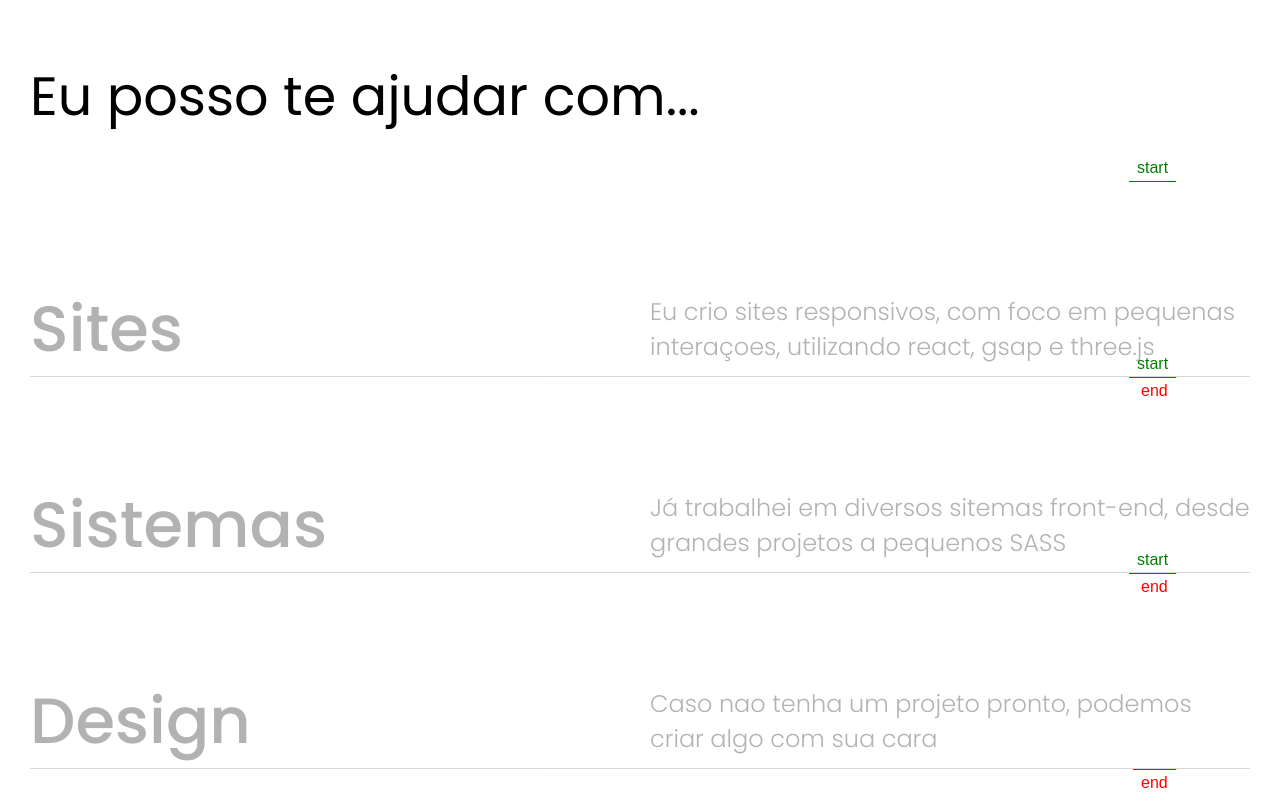
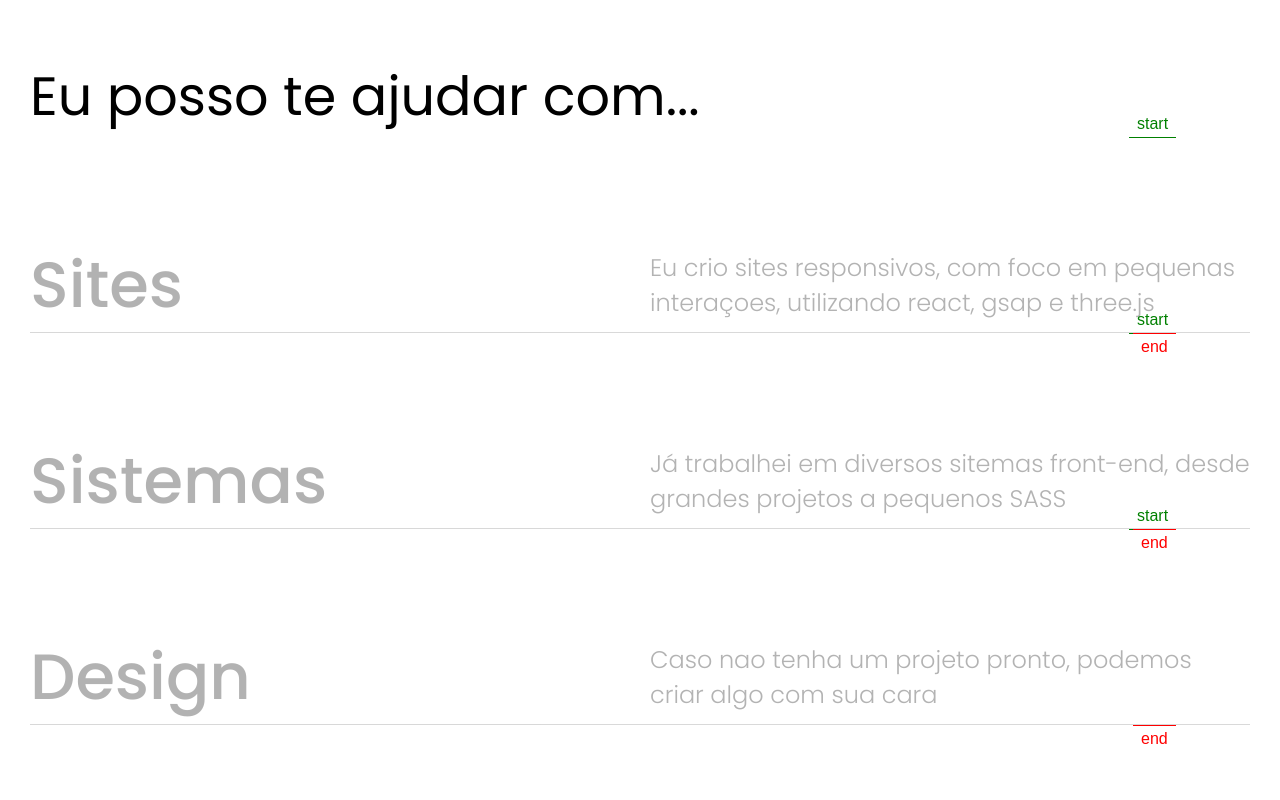
Before and after one commit to GabrielBarbosa2003/portfolio-2025, a React (Vite) app: page /about in a window 1280 px wide. Shown: the part 1600-2400 px from the top of the page. Built offline with nearby package versions, Linux system fonts and the light colour scheme.

Commit message:
test with no div

```diff
--- a/src/Pages/About/AboutComponents/ICanHelp/index.jsx
+++ b/src/Pages/About/AboutComponents/ICanHelp/index.jsx
@@ -56,8 +56,6 @@ export default function ICanHelp() {
             <div className='grid-global'>
                 <h1 ref={titleRef}>Eu posso te ajudar com...</h1>
 
-                <div className='list-help'>
-
                     {list.map((item, index) => (
                         <div className='item-list' key={item.id} ref={(el) => listRef.current[index] = el}>
                             <h2>{item.job}</h2>
@@ -81,7 +79,6 @@ export default function ICanHelp() {
                         </div>
                     </div> */}
 
-                </div>
 
 
 
```
